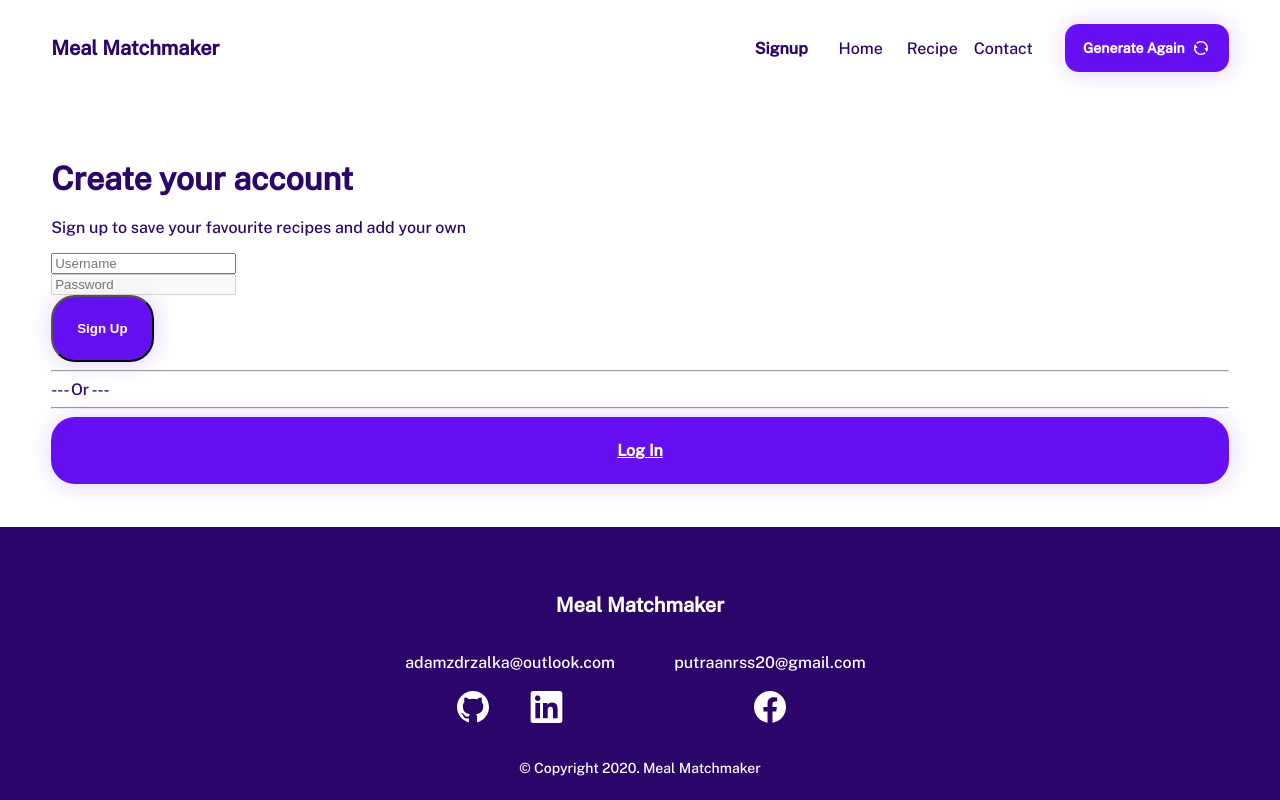
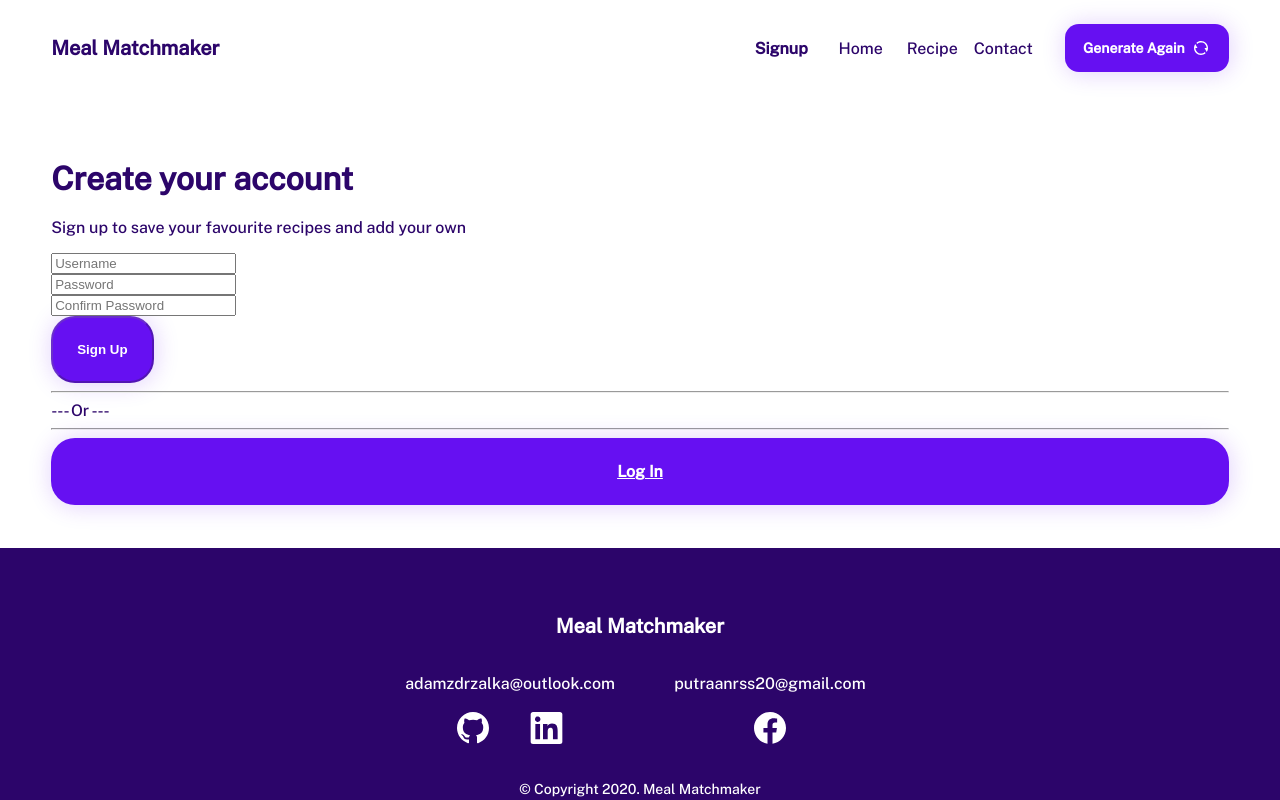
Before and after one commit to moderndayNeo/Meal-Matchmaker, a React (Create React App) app: page /sign-up in a window 1280 px wide. Built offline with nearby package versions, Linux system fonts and the light colour scheme.

Commit message:
feat: Add confirmPassword field to Signup page

```diff
--- a/src/frontend/components/Auth/Signup/Signup.tsx
+++ b/src/frontend/components/Auth/Signup/Signup.tsx
@@ -6,6 +6,7 @@ import { useHistory, Link } from 'react-router-dom'
 export default function Signup() {
     const [username, setUsername] = React.useState<string>('')
     const [password, setPassword] = React.useState<string>('')
+    const [confirmPassword, setConfirmPassword] = React.useState<string>('')
     const history = useHistory()
 
     const handleSubmit = (e: any) => {
@@ -26,13 +27,16 @@ export default function Signup() {
         }
     }
 
+    const allFieldsEntered = [username, password, confirmPassword].every(
+        (field) => field
+    )
+
     return (
         <div className="Signup">
             <h1 className="title">Create your account</h1>
             <p className="subtext">
                 Sign up to save your favourite recipes and add your own
             </p>
-
             <form>
                 <input
                     type="text"
@@ -46,18 +50,31 @@ export default function Signup() {
                     placeholder="Password"
                     value={password}
                     onChange={(e) => setPassword(e.target.value)}
-                    disabled
+                    // disabled
                 />
-
-                <button className="generate-button" onClick={handleSubmit}>
+                <br />
+                <input
+                    type="password"
+                    placeholder="Confirm Password"
+                    value={confirmPassword}
+                    onChange={(e) => setConfirmPassword(e.target.value)}
+                    // disabled
+                />
+                <br />
+                <button
+                    disabled={!allFieldsEntered}
+                    className="generate-button"
+                    onClick={handleSubmit}
+                >
                     Sign Up
                 </button>
             </form>
-
-            <hr/>
+            <hr />
             --- Or ---
-            <hr/>
-            <Link className="generate-button" to="/login">Log In</Link>
+            <hr />
+            <Link className="generate-button" to="/login">
+                Log In
+            </Link>
         </div>
     )
 }
```
